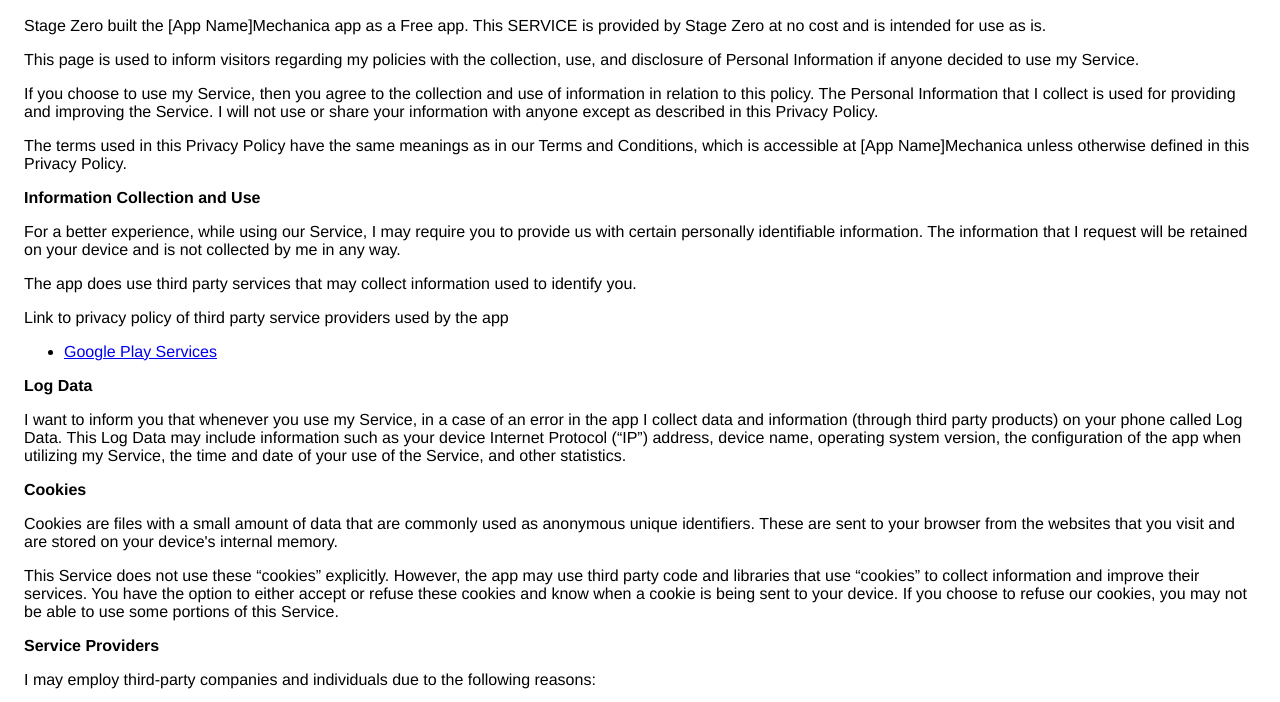
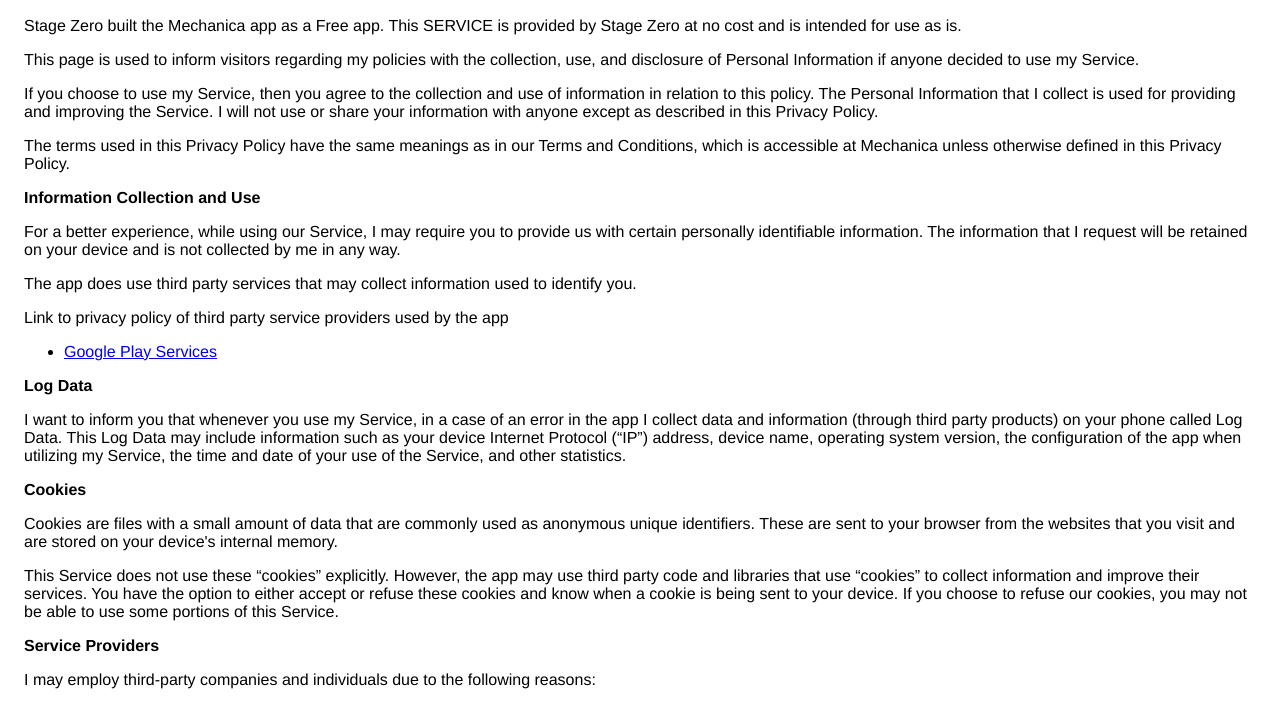
Before and after one commit to midwest-coder/Policy, a plain HTML site: page index.html in a window 1280 px wide. Shown: the part 75-777 px from the top of the page. Drawn offline with Linux system fonts and the light colour scheme.

Commit message:
initial commit

```diff
--- a/PrivacyPolicy/index.html
+++ b/index.html
@@ -8,7 +8,7 @@
     </head>
     <body>
     <h2>Privacy Policy</h2> <p>
-                    Stage Zero built the [App Name]Mechanica app as
+                    Stage Zero built the Mechanica app as
                     a Free app. This SERVICE is provided by
                     Stage Zero at no cost and is intended for
                     use as is.
@@ -28,7 +28,7 @@
                   </p> <p>
                     The terms used in this Privacy Policy have the same meanings
                     as in our Terms and Conditions, which is accessible at
-                    [App Name]Mechanica unless otherwise defined in this Privacy
+                    Mechanica unless otherwise defined in this Privacy
                     Policy.
                   </p> <p><strong>Information Collection and Use</strong></p> <p>
                     For a better experience, while using our Service,
```
